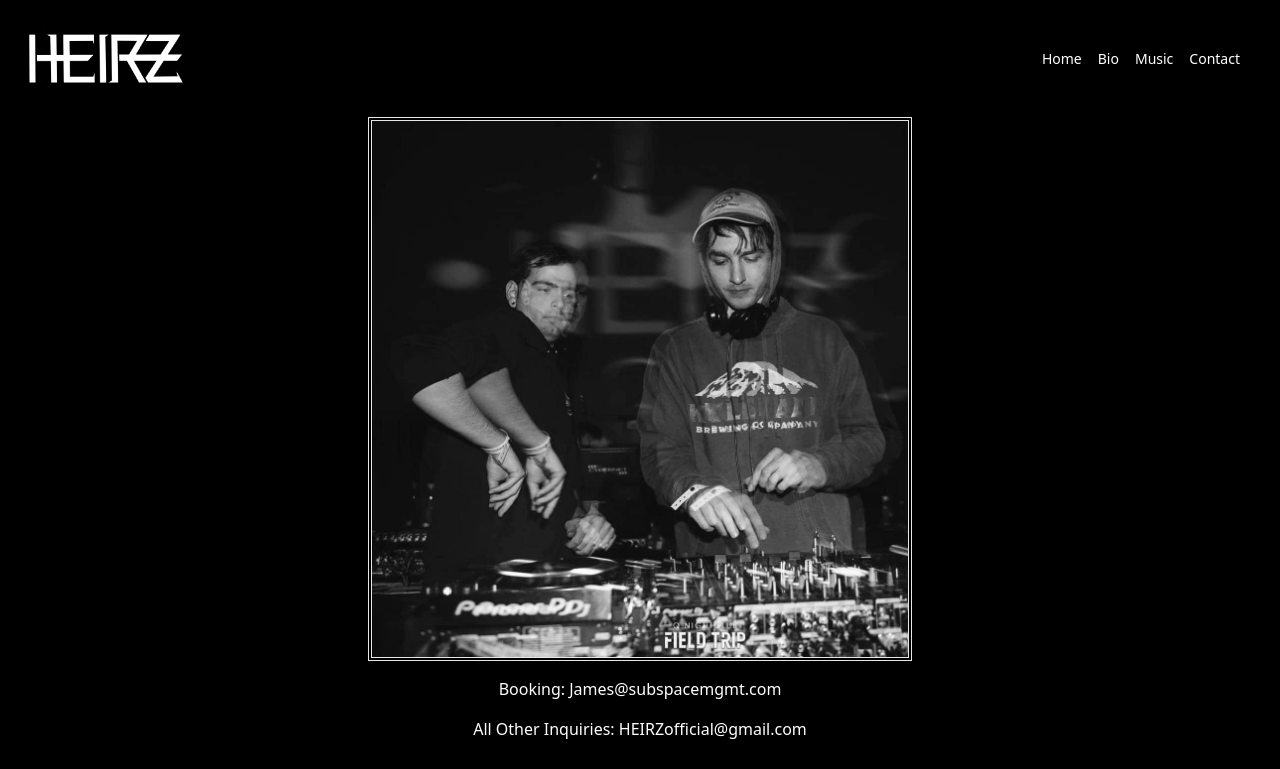
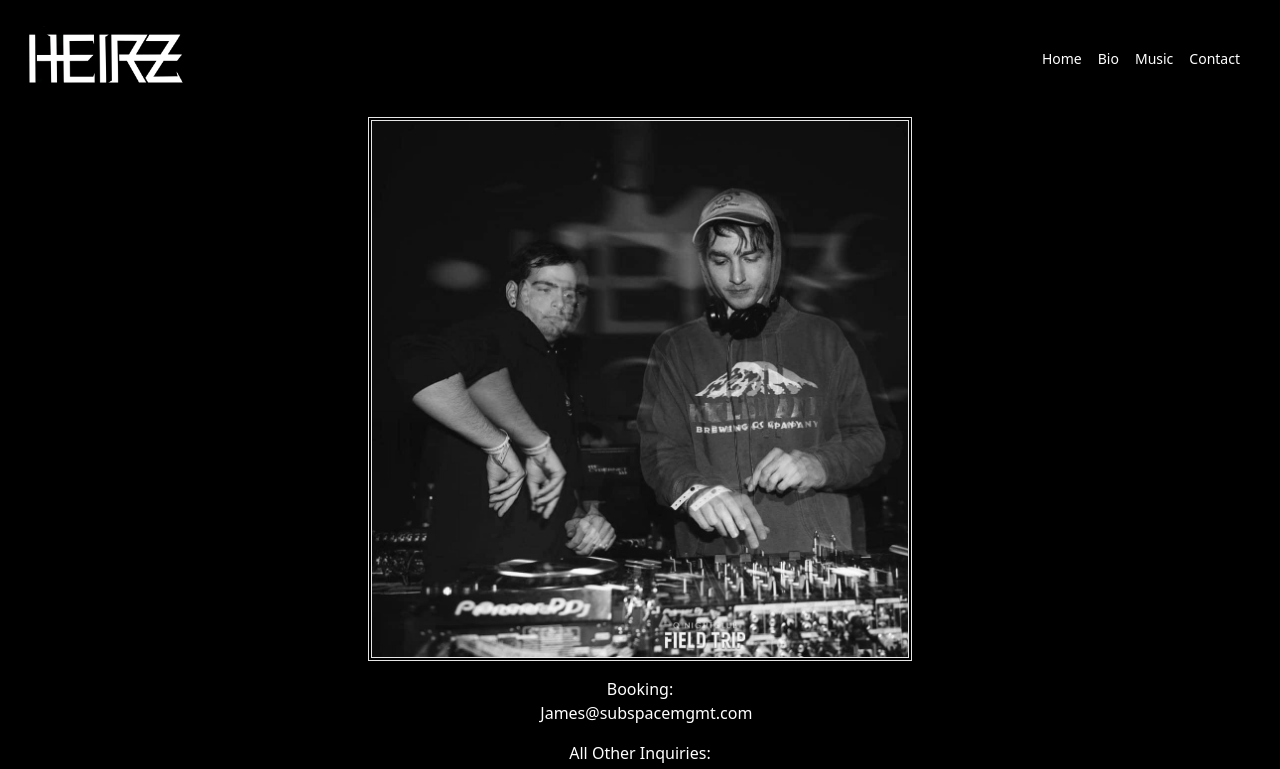
Before and after one commit to AlexSuth/heirzsite, a Next.js app: page /contact in a window 1280 px wide. Shown: the top 769 px of the page. Built offline with nearby package versions, Linux system fonts and the light colour scheme.

Commit message:
checking out to create new branch

```diff
--- a/components/Contact.js
+++ b/components/Contact.js
@@ -2,18 +2,22 @@ const Contact = () => {
   return (
     <div className='flex justify-center'>
       <figure>
-        <div className=' px-10 space-y-4'>
+        <div className=' px-10'>
           <img
             className='w-6/12 mx-auto filter grayscale border-double border-4 border-light-blue-500'
             src='/heirz-q.jpg'
             alt=''
           />
-          <h1 className='flex justify-center px-16 text-white'>
-            Booking: James@subspacemgmt.com
+          <h1 className='flex justify-center px-4 text-white pt-4'>Booking:</h1>
+          <p className='flex justify-center  text-white'>
+            James@subspacemgmt.com
+          </p>
+          <h1 className='flex justify-center px-16  pt-4 text-white'>
+            All Other Inquiries:
           </h1>
-          <h1 className='flex justify-center px-16 text-white'>
-            All Other Inquiries: HEIRZofficial@gmail.com
-          </h1>
+          <p className='flex justify-center  text-white'>
+            HEIRZofficial@gmail.com
+          </p>
         </div>
       </figure>
     </div>
```
